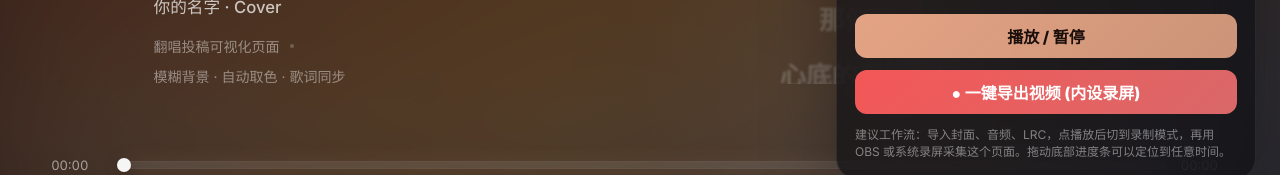
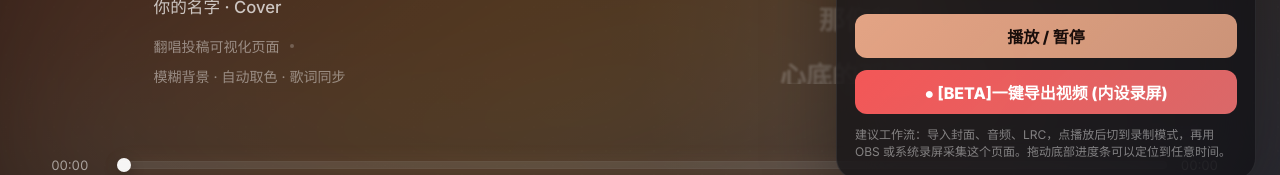
Before and after one commit to zclkkk/lyrics_player, a plain HTML site: page index.html in a window 1280 px wide. Shown: the part 575-750 px from the top of the page. Drawn offline with Linux system fonts and the light colour scheme.

Commit message:
chore: mark internal video export feature as beta

```diff
--- a/index.html
+++ b/index.html
@@ -92,7 +92,9 @@
 
         <button class="btn primary" id="playBtn" type="button" style="width: 100%;">播放 / 暂停</button>
 
-        <button class="btn" id="exportVideoBtn" type="button" style="background: linear-gradient(135deg, rgba(255, 90, 90, 0.95), rgba(255, 120, 120, 0.84)); color: #fff; font-weight: 800;">● 一键导出视频 (内设录屏)</button>
+        <button class="btn" id="exportVideoBtn" type="button"
+          style="background: linear-gradient(135deg, rgba(255, 90, 90, 0.95), rgba(255, 120, 120, 0.84)); color: #fff; font-weight: 800;">●
+          [BETA]一键导出视频 (内设录屏)</button>
 
         <div class="hint" id="workflowHint">
           提示：也可以使用传统工作流，切到录制模式后使用 OBS 直接采集此网页。
```
